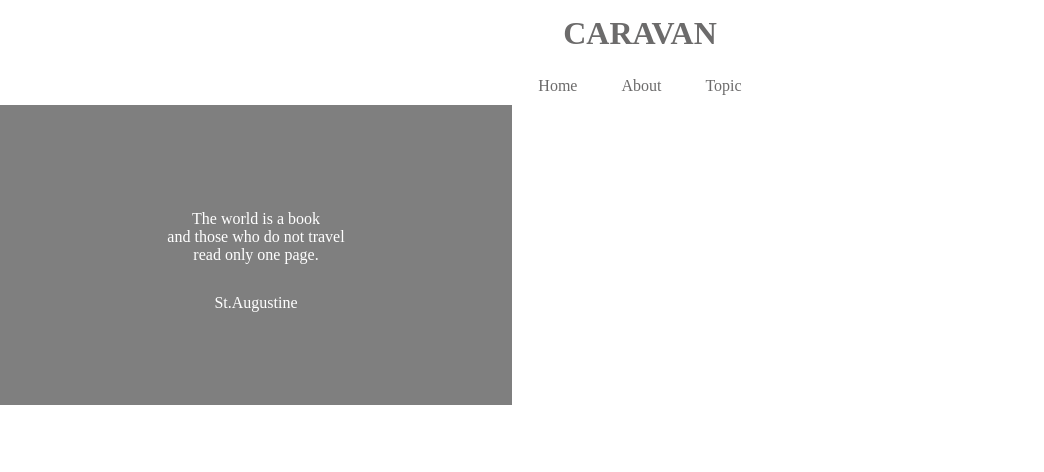
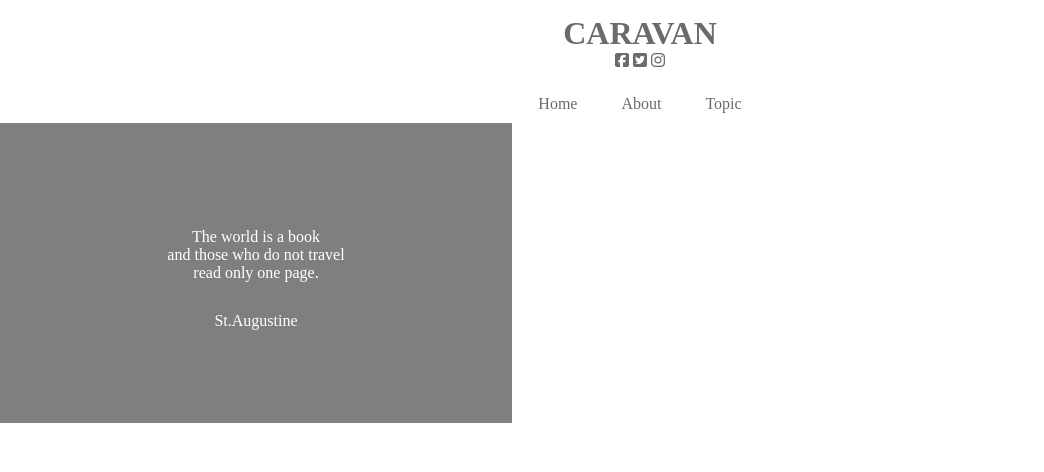
Before and after one commit to kei-i-wa/caravan, a plain HTML site: page index.html in a window 1280 px wide. Shown: the top 472 px of the page, without its empty margins (0-1044 px from the left). Drawn offline with Linux system fonts and the light colour scheme.

Commit message:
[finish]1-9

```diff
--- a/index.html
+++ b/index.html
@@ -2,6 +2,7 @@
 <html lang="ja">
   <head>
     <meta charset="UTF-8" />
+    <script src="https://kit.fontawesome.com/3814284ee8.js" crossorigin="anonymous"></script>
     <link rel="stylesheet" href="style.css" />
     <title>CARAVAN</title>
   </head>
@@ -13,6 +14,11 @@
         CARAVAN
       </a>
       </h1>
+      <div class="social">
+        <i class="fab fa-facebook-square"></i>
+        <i class="fab fa-twitter-square"></i>
+        <i class="fab fa-instagram"></i>
+      </div>
     </header>
 
     <nav>
```
